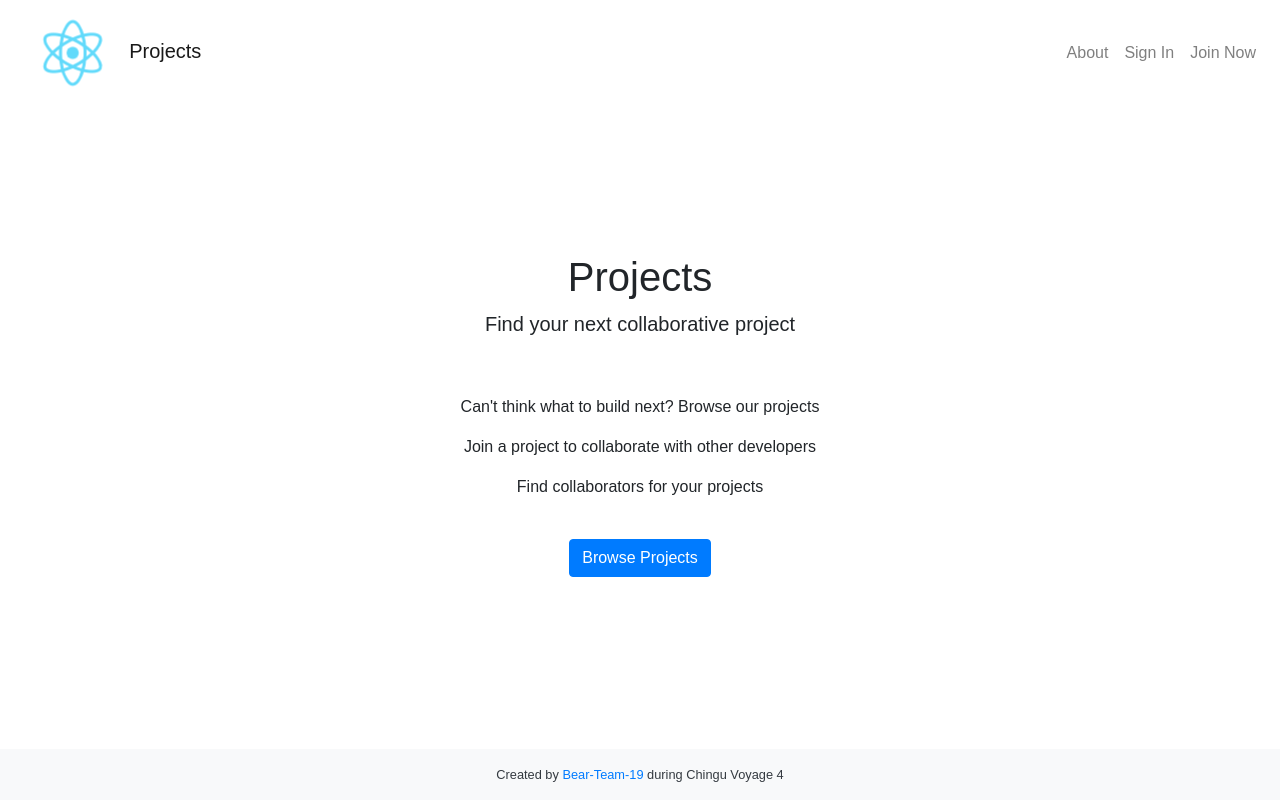
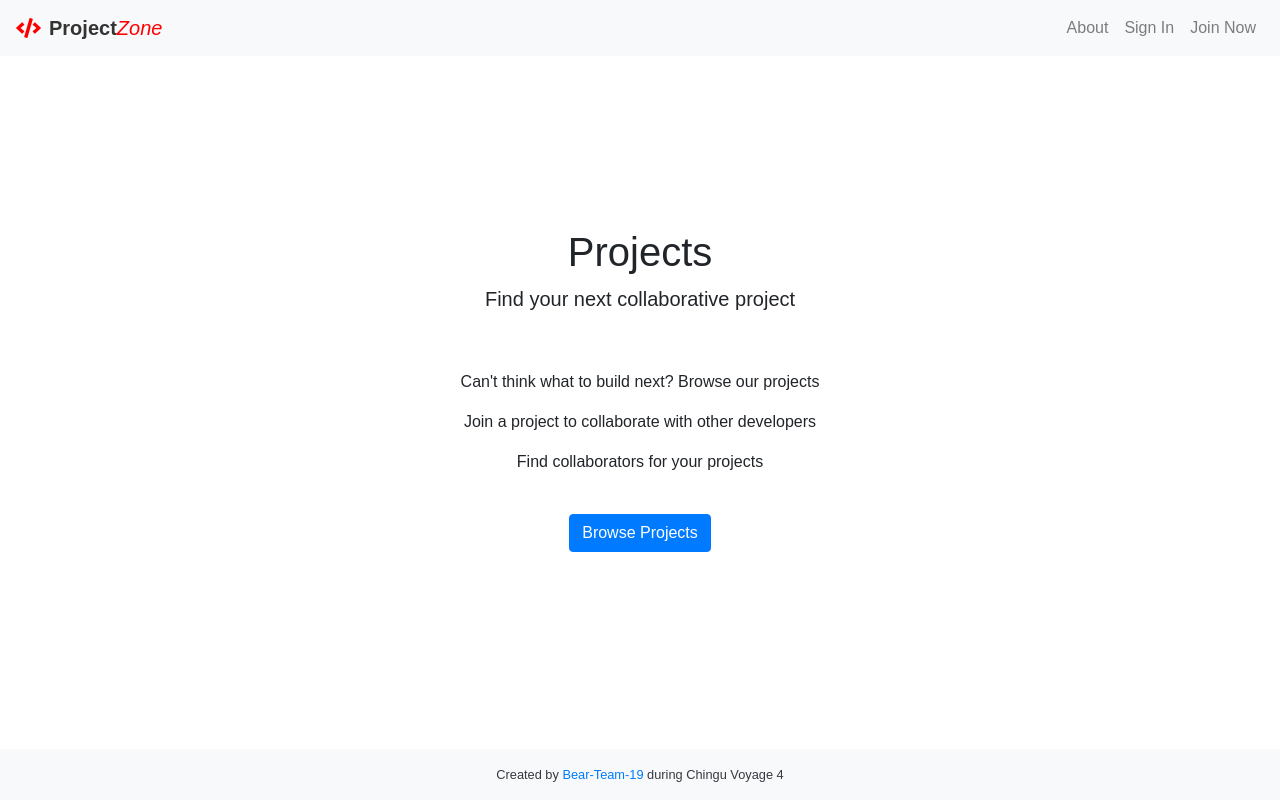
Before and after one commit to chingu-voyage4/Bears-Team-19, a React (Create React App) app in the folder client/: page / in a window 1280 px wide. Built offline with nearby package versions, Linux system fonts and the light colour scheme.

Commit message:
Style navbar

```diff
--- a/client/public/index.html
+++ b/client/public/index.html
@@ -19,7 +19,8 @@
       work correctly both with client-side routing and a non-root public URL.
       Learn how to configure a non-root public URL by running `npm run build`.
     -->
-    <title>React App</title>
+    <title>ProjectZone</title>
+    <script defer src="https://use.fontawesome.com/releases/v5.0.10/js/all.js" integrity="sha384-slN8GvtUJGnv6ca26v8EzVaR9DC58QEwsIk9q1QXdCU8Yu8ck/tL/5szYlBbqmS+" crossorigin="anonymous"></script>
   </head>
   <body>
     <noscript>
--- a/client/src/Header/Navbar/HeaderNavbar.js
+++ b/client/src/Header/Navbar/HeaderNavbar.js
@@ -8,7 +8,6 @@ import {
   NavItem,
   NavLink } from 'reactstrap';
 import { Link } from 'react-router-dom';
-import logo from './logo.svg';
 import './HeaderNavbar.css';
 
 class HeaderNavbar extends Component {
@@ -30,10 +29,11 @@ class HeaderNavbar extends Component {
   render() {
     const loggedIn = this.props.auth && this.props.auth.user;
     return (
-      <Navbar color="faded" light expand="sm" className="navbar-expand-sm">
+      <Navbar color="light" light expand="sm" className="navbar-expand-sm">
         <NavbarBrand tag={Link} to="/projects">
-          <img src={logo} className="Header-logo" alt="logo" />
-          Projects
+          <span className="Header-logo1"><i className="fas fa-code"></i></span>
+          <span className="Header-name1">Project</span>
+          <span className="Header-name2">Zone</span>
         </NavbarBrand>
         <NavbarToggler onClick={this.toggle} />
         <Collapse isOpen={this.state.isOpen} navbar>
--- a/client/src/Header/Navbar/HeaderNavbar.scss
+++ b/client/src/Header/Navbar/HeaderNavbar.scss
@@ -1,9 +1,14 @@
-.Header-logo {
-  animation: Header-logo-spin infinite 20s linear;
-  height: 80px;
+.Header-logo1 {
+  margin-right: .5rem;
+  color: red;
 }
 
-@keyframes Header-logo-spin {
-  from { transform: rotate(0deg); }
-  to { transform: rotate(360deg); }
+.Header-name1 {
+  color: #333333;
+  font-weight: bold;
 }
+
+.Header-name2 {
+  font-style: oblique;
+  color: red;
+}
```
Also changed, not shown: client/public/manifest.json.
